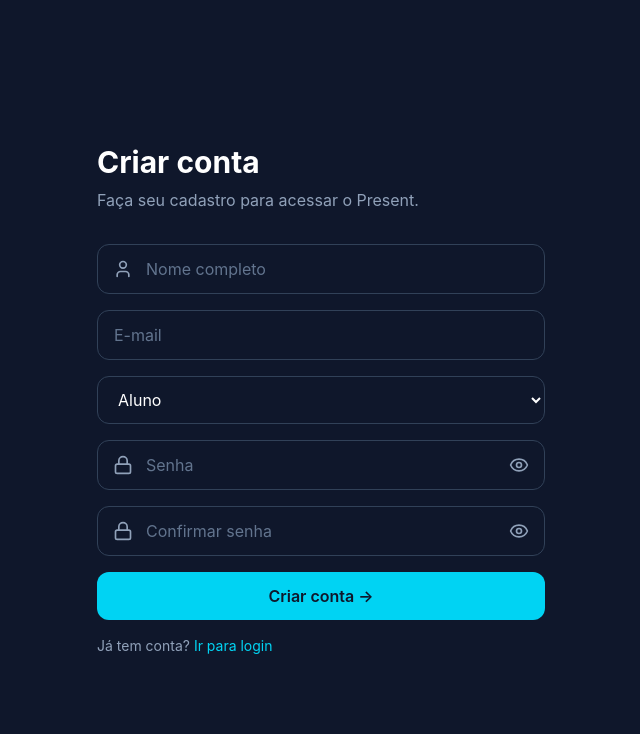
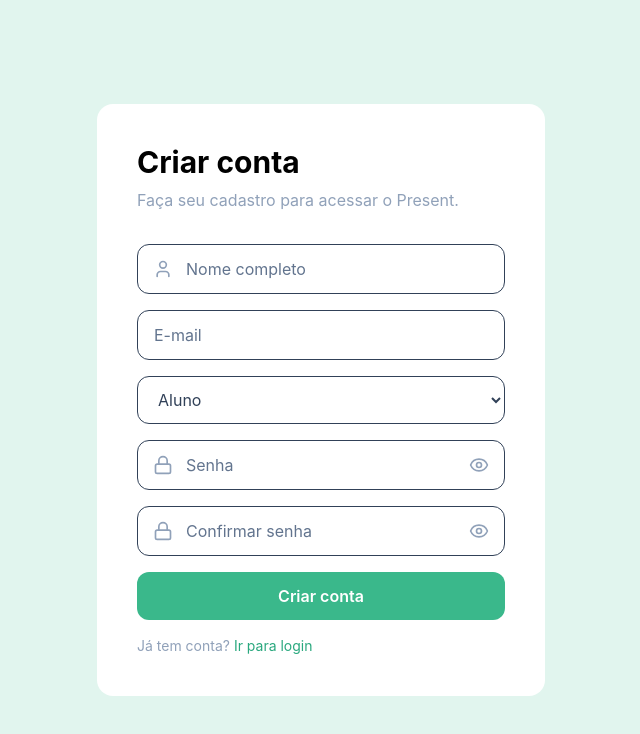
Before and after one commit to DavasKazuhiro/present, a React app in the folder frontend/: page /cadastro in a window 1280 px wide. Shown: the top 734 px of the page, without its empty margins (319-959 px from the left). Built offline with nearby package versions, Linux system fonts and the light colour scheme; no server answers; the HTML template or start-up script is replaced by a standard one.

Commit message:
fix: troca da paleta de cores login e cadastro

```diff
--- a/frontend/src/components/common/Button/Button.jsx
+++ b/frontend/src/components/common/Button/Button.jsx
@@ -7,8 +7,8 @@ const baseClasses =
 
 // Classes específicas de cada variante
 const variantClasses = {
-  primary: 'bg-cyan-400 text-slate-900 hover:bg-cyan-300',
-  secondary: 'bg-slate-900 text-white hover:bg-slate-800',
+  primary: 'bg-primary-300 text-white hover:bg-primary-400',
+  secondary: 'bg-primary-900 text-white hover:bg-primary-800',
   ghost: 'bg-transparent text-slate-700 hover:text-slate-900',
 }
 
--- a/frontend/src/features/auth/LoginForm.jsx
+++ b/frontend/src/features/auth/LoginForm.jsx
@@ -58,7 +58,7 @@ export default function LoginForm() {
           onChange={(e) => setEmail(e.target.value)}
           placeholder="E-mail"
           autoComplete="email"
-          className="w-full bg-transparent border border-slate-700 rounded-lg py-3 pl-12 pr-4 text-white placeholder-slate-500 focus:outline-none focus:border-cyan-400"
+          className="w-full bg-transparent border border-slate-700 rounded-lg py-3 pl-12 pr-4 text-slate-700 placeholder-slate-500 focus:outline-none focus:border-primary-400"
         />
       </div>
 
@@ -76,12 +76,12 @@ export default function LoginForm() {
 
       {/* Botão de submit */}
       <Button type="submit" variant="primary" disabled={loading}>
-        {loading ? 'Entrando...' : 'Entrar →'}
+        {loading ? 'Entrando...' : 'Entrar'}
       </Button>
 
       <p className="text-slate-400 text-sm">
         Ainda não tem conta?{' '}
-        <Link className="text-cyan-400 hover:text-cyan-300" to="/cadastro">
+        <Link className="text-primary-500 hover:text-primary-300" to="/cadastro">
           Criar cadastro
         </Link>
       </p>
--- a/frontend/src/features/auth/PasswordInput.jsx
+++ b/frontend/src/features/auth/PasswordInput.jsx
@@ -21,7 +21,7 @@ export default function PasswordInput({ value, onChange, placeholder = 'Senha',
         value={value}
         onChange={onChange}
         placeholder={placeholder}
-        className="w-full bg-transparent border border-slate-700 rounded-lg py-3 pl-12 pr-12 text-white placeholder-slate-500 focus:outline-none focus:border-cyan-400"
+        className="w-full bg-transparent border border-slate-700 rounded-lg py-3 pl-12 pr-12 text-slate-700 placeholder-slate-500 focus:outline-none focus:border-primary-400"
         {...rest}
       />
 
@@ -29,7 +29,7 @@ export default function PasswordInput({ value, onChange, placeholder = 'Senha',
       <button
         type="button"
         onClick={() => setShowPassword(!showPassword)}
-        className="absolute right-4 top-1/2 -translate-y-1/2 text-slate-400 hover:text-white cursor-pointer"
+        className="absolute right-4 top-1/2 -translate-y-1/2 text-slate-400 hover:text-slate-400 cursor-pointer"
         aria-label={showPassword ? 'Esconder senha' : 'Mostrar senha'}
       >
         {showPassword ? <EyeOff size={20} /> : <Eye size={20} />}
--- a/frontend/src/features/auth/RegisterForm.jsx
+++ b/frontend/src/features/auth/RegisterForm.jsx
@@ -62,7 +62,7 @@ export default function RegisterForm() {
           onChange={(e) => setName(e.target.value)}
           placeholder="Nome completo"
           autoComplete="name"
-          className="w-full bg-transparent border border-slate-700 rounded-lg py-3 pl-12 pr-4 text-white placeholder-slate-500 focus:outline-none focus:border-cyan-400"
+          className="w-full bg-transparent border border-slate-700 rounded-lg py-3 pl-12 pr-4 text-slate-700 placeholder-slate-500 focus:outline-none focus:border-primary-400"
         />
       </div>
 
@@ -72,13 +72,13 @@ export default function RegisterForm() {
         onChange={(e) => setEmail(e.target.value)}
         placeholder="E-mail"
         autoComplete="email"
-        className="w-full bg-transparent border border-slate-700 rounded-lg py-3 px-4 text-white placeholder-slate-500 focus:outline-none focus:border-cyan-400"
+        className="w-full bg-transparent border border-slate-700 rounded-lg py-3 px-4 text-slate-700 placeholder-slate-500 focus:outline-none focus:border-primary-400"
       />
 
       <select
         value={role}
         onChange={(e) => setRole(e.target.value)}
-        className="w-full bg-slate-900 border border-slate-700 rounded-lg py-3 px-4 text-white focus:outline-none focus:border-cyan-400"
+        className="w-full bg-white border border-slate-700 rounded-lg py-3 px-4 text-slate-700 focus:outline-none focus:border-primary-400"
       >
         <option value="aluno">Aluno</option>
         <option value="professor">Professor</option>
@@ -100,12 +100,12 @@ export default function RegisterForm() {
       {error && <p className="text-red-400 text-sm">{error}</p>}
 
       <Button type="submit" variant="primary" disabled={loading}>
-        {loading ? 'Cadastrando...' : 'Criar conta →'}
+        {loading ? 'Cadastrando...' : 'Criar conta'}
       </Button>
 
       <p className="text-slate-400 text-sm">
         Já tem conta?{' '}
-        <Link className="text-cyan-400 hover:text-cyan-300" to="/login">
+        <Link className="text-primary-400 hover:text-primary-300" to="/login">
           Ir para login
         </Link>
       </p>
--- a/frontend/src/index.css
+++ b/frontend/src/index.css
@@ -22,7 +22,7 @@
 
   /* Neutros */
   --color-neutral-0:   #FFFFFF;
-  --color-neutral-50:  #F5F5F0;
+  --color-neutral-50:  #F5F5F5;
   --color-neutral-100: #EBEBEB;
   --color-neutral-200: #D4D4D4;
   --color-neutral-300: #BBBBBB;
--- a/frontend/src/pages/LoginPage.jsx
+++ b/frontend/src/pages/LoginPage.jsx
@@ -3,8 +3,8 @@ import LoginForm from '../features/auth/LoginForm'
 export default function LoginPage() {
   return (
     <div className="min-h-screen bg-primary-50 flex items-center justify-center p-6">
-      <div className="w-full max-w-md">
-        <h1 className="text-white text-3xl font-bold mb-2">Bem-vindo de volta.</h1>
+      <div className="w-full max-w-md bg-neutral-0 p-10 rounded-xl">
+        <h1 className="text-black text-3xl font-bold mb-2">Bem-vindo de volta.</h1>
         <p className="text-slate-400 mb-8">Faça login com sua conta institucional.</p>
 
         <LoginForm />
--- a/frontend/src/pages/RegisterPage.jsx
+++ b/frontend/src/pages/RegisterPage.jsx
@@ -2,9 +2,9 @@ import RegisterForm from '../features/auth/RegisterForm'
 
 export default function RegisterPage() {
   return (
-    <div className="min-h-screen bg-slate-900 flex items-center justify-center p-6">
-      <div className="w-full max-w-md">
-        <h1 className="text-white text-3xl font-bold mb-2">Criar conta</h1>
+    <div className="min-h-screen bg-primary-50 flex items-center justify-center p-6">
+      <div className="w-full max-w-md bg-neutral-0 p-10 rounded-xl">
+        <h1 className="text-black text-3xl font-bold mb-2">Criar conta</h1>
         <p className="text-slate-400 mb-8">Faça seu cadastro para acessar o Present.</p>
         <RegisterForm />
       </div>
```
